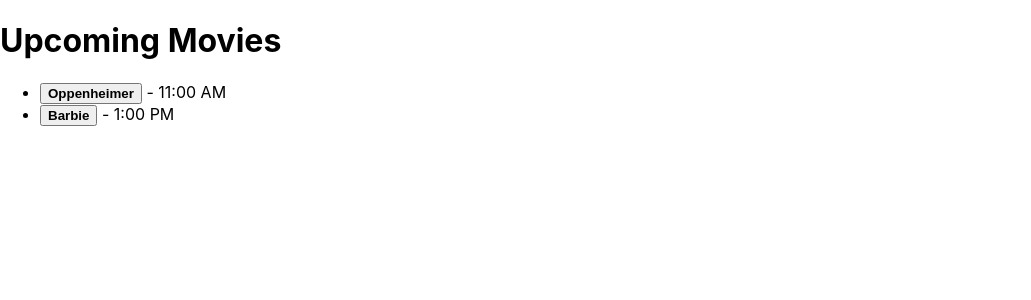
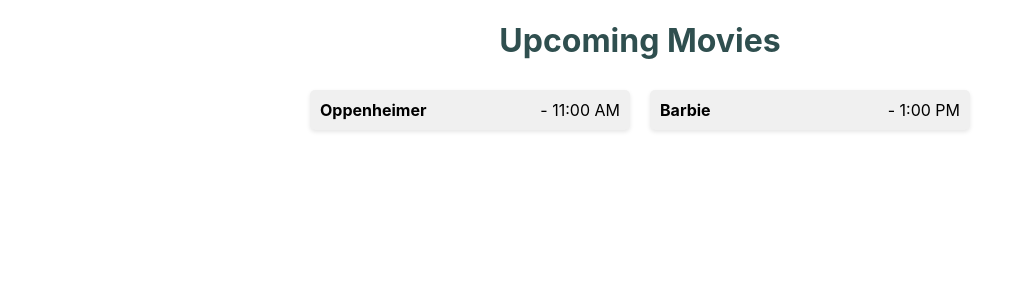
Before and after one commit to rmit-fwp-s2-23/loop-web, a React (Create React App) app: page / in a window 1280 px wide. Shown: the top 300 px of the page, without its empty margins (0-1031 px from the left). Built offline with nearby package versions, Linux system fonts and the light colour scheme; the HTML template or start-up script is replaced by a standard one.

Commit message:
Styling added to HomePage

```diff
--- /dev/null
+++ b/src/screens/HomePage/HomePage.css
@@ -0,0 +1,37 @@
+.container{
+  display: flex;
+  justify-content: center;
+  flex-direction: column;
+}
+
+.PageTitle{
+  color: #2f4f4f;
+  text-align: center;
+  font-size: 32px;
+  margin-bottom: 20px;
+}
+
+#MovieList{
+    list-style: none;
+    padding: 0;
+    margin: 0;
+    display: flex;
+    flex-wrap: wrap;
+    justify-content: center;
+}
+
+#MovieCard {
+    display: inline-flex;
+    align-items: center;
+    justify-content: space-between;
+    padding: 10px;
+    background-color: #f0f0f0;
+    border-radius: 5px;
+    margin: 10px;
+    min-width: 300px;
+    box-shadow: 0 2px 4px rgba(0, 0, 0, 0.1);
+}
+
+#MovieCard:hover {
+    background-color: #0066cc;
+}
--- a/src/screens/HomePage/HomePage.jsx
+++ b/src/screens/HomePage/HomePage.jsx
@@ -1,5 +1,6 @@
 import React from "react";
 import {useNavigate} from "react-router-dom";
+import "./HomePage.css";
 
 function HomePage() {
 
@@ -16,12 +17,14 @@
   }
 
   return (
-    <div>
-      <h1>Upcoming Movies</h1>
-      <ul>
+    <div className="container">
+      <div>
+      <h1 className="PageTitle">Upcoming Movies</h1>
+      </div>
+      <ul id="MovieList">
         {upcomingMovies.map((movie) => (
-          <li key={movie.id}>
-            <button onClick={() => handleMovieClick(movie.id)}><strong>{movie.title}</strong></button> - {movie.sessionTime}{" "}
+          <li onClick={() => handleMovieClick(movie.id)} id="MovieCard" key={movie.id}>
+            <strong>{movie.title}</strong> - {movie.sessionTime}{" "}
           </li>
         ))}
       </ul>
```
